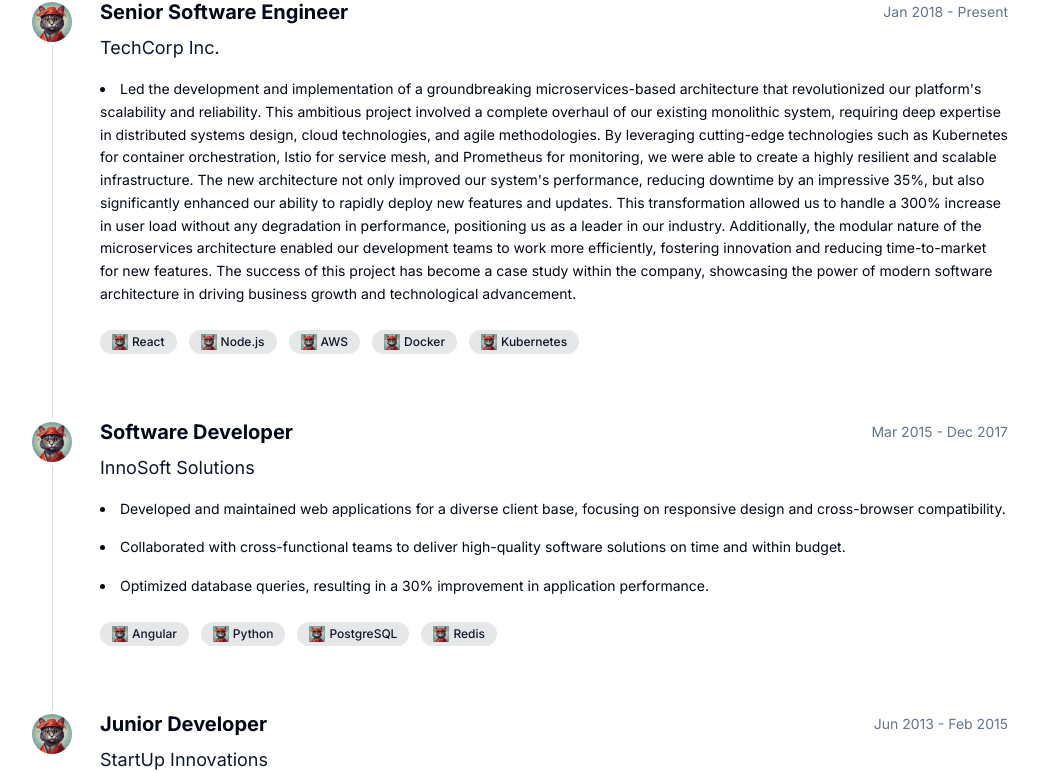
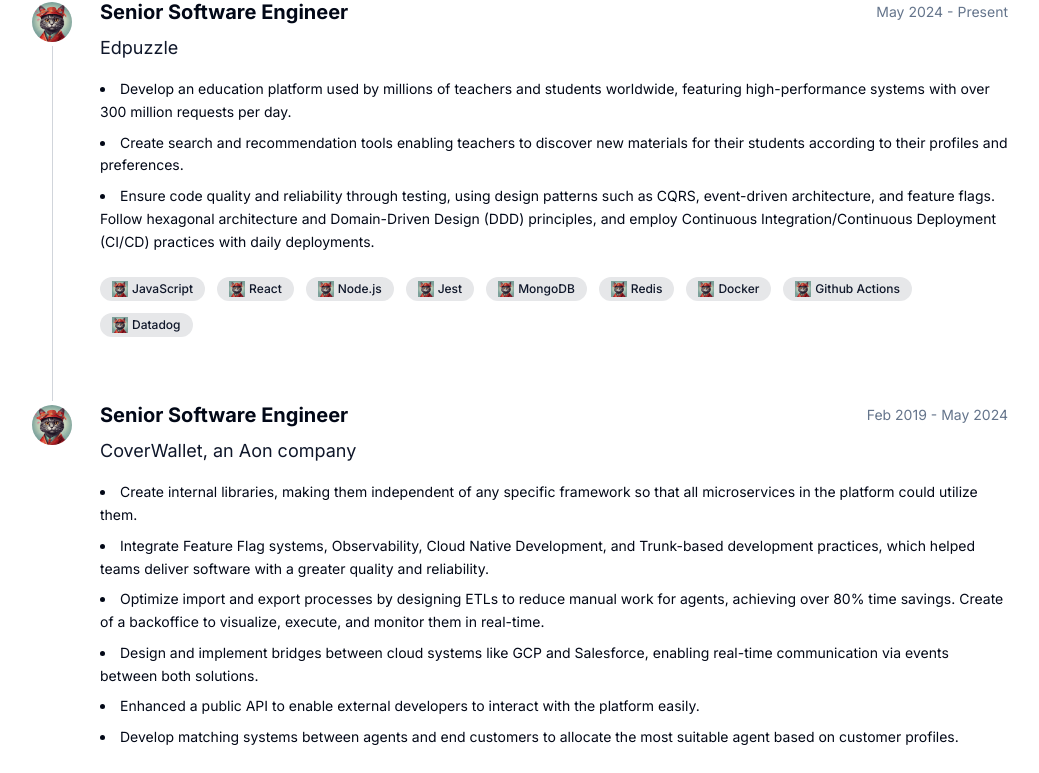
Before and after one commit to AlbertHernandez/alberthernandez.dev, a Next.js app: page / in a window 1280 px wide. Shown: the part 1412-2185 px from the top of the page, without its empty margins (122-1161 px from the left). Built offline with nearby package versions, Linux system fonts and the light colour scheme.

Commit message:
v23
Signed-off-by: Albert Hernandez <alberthernandezdev@gmail.com>

```diff
--- a/src/app/page.tsx
+++ b/src/app/page.tsx
@@ -20,55 +20,53 @@
 
 const experiences = [
   {
-    company: "TechCorp Inc.",
+    company: "Edpuzzle",
     logo: "/cat.webp",
     role: "Senior Software Engineer",
-    period: "Jan 2018 - Present",
-    website: "https://techcorp.example.com",
+    period: "May 2024 - Present",
+    website: "https://edpuzzle.com",
     points: [
-      "Led the development and implementation of a groundbreaking microservices-based architecture that revolutionized our platform's scalability and reliability. This ambitious project involved a complete overhaul of our existing monolithic system, requiring deep expertise in distributed systems design, cloud technologies, and agile methodologies. By leveraging cutting-edge technologies such as Kubernetes for container orchestration, Istio for service mesh, and Prometheus for monitoring, we were able to create a highly resilient and scalable infrastructure. The new architecture not only improved our system's performance, reducing downtime by an impressive 35%, but also significantly enhanced our ability to rapidly deploy new features and updates. This transformation allowed us to handle a 300% increase in user load without any degradation in performance, positioning us as a leader in our industry. Additionally, the modular nature of the microservices architecture enabled our development teams to work more efficiently, fostering innovation and reducing time-to-market for new features. The success of this project has become a case study within the company, showcasing the power of modern software architecture in driving business growth and technological advancement.",
+      "Develop an education platform used by millions of teachers and students worldwide, featuring high-performance systems with over 300 million requests per day.",
+      "Create search and recommendation tools enabling teachers to discover new materials for their students according to their profiles and preferences.",
+      "Ensure code quality and reliability through testing, using design patterns such as CQRS, event-driven architecture, and feature flags. Follow hexagonal architecture and Domain-Driven Design (DDD) principles, and employ Continuous Integration/Continuous Deployment (CI/CD) practices with daily deployments.",
     ],
     technologies: [
+      { name: "JavaScript", icon: "/cat.webp" },
       { name: "React", icon: "/cat.webp" },
       { name: "Node.js", icon: "/cat.webp" },
-      { name: "AWS", icon: "/cat.webp" },
+      { name: "Jest", icon: "/cat.webp" },
+      { name: "MongoDB", icon: "/cat.webp" },
+      { name: "Redis", icon: "/cat.webp" },
       { name: "Docker", icon: "/cat.webp" },
-      { name: "Kubernetes", icon: "/cat.webp" },
+      { name: "Github Actions", icon: "/cat.webp" },
+      { name: "Datadog", icon: "/cat.webp" },
     ],
   },
   {
-    company: "InnoSoft Solutions",
+    company: "CoverWallet, an Aon company",
     logo: "/cat.webp",
-    role: "Software Developer",
-    period: "Mar 2015 - Dec 2017",
-    website: "https://techcorp.example.com",
+    role: "Senior Software Engineer",
+    period: "Feb 2019 - May 2024",
+    website: "https://www.coverwallet.com/",
     points: [
-      "Developed and maintained web applications for a diverse client base, focusing on responsive design and cross-browser compatibility.",
-      "Collaborated with cross-functional teams to deliver high-quality software solutions on time and within budget.",
-      "Optimized database queries, resulting in a 30% improvement in application performance.",
+      "Create internal libraries, making them independent of any specific framework so that all microservices in the platform could utilize them.",
+      "Integrate Feature Flag systems, Observability, Cloud Native Development, and Trunk-based development practices, which helped teams deliver software with a greater quality and reliability.",
+      "Optimize import and export processes by designing ETLs to reduce manual work for agents, achieving over 80% time savings. Create of a backoffice to visualize, execute, and monitor them in real-time.",
+      "Design and implement bridges between cloud systems like GCP and Salesforce, enabling real-time communication via events between both solutions.",
+      "Enhanced a public API to enable external developers to interact with the platform easily.",
+      "Develop matching systems between agents and end customers to allocate the most suitable agent based on customer profiles.",
     ],
     technologies: [
-      { name: "Angular", icon: "/cat.webp" },
-      { name: "Python", icon: "/cat.webp" },
-      { name: "PostgreSQL", icon: "/cat.webp" },
+      { name: "TypeScript", icon: "/cat.webp" },
+      { name: "Node.js", icon: "/cat.webp" },
+      { name: "NestJS", icon: "/cat.webp" },
+      { name: "Jest", icon: "/cat.webp" },
+      { name: "MongoDB", icon: "/cat.webp" },
       { name: "Redis", icon: "/cat.webp" },
-    ],
-  },
-  {
-    company: "StartUp Innovations",
-    logo: "/cat.webp",
-    role: "Junior Developer",
-    period: "Jun 2013 - Feb 2015",
-    website: "https://techcorp.example.com",
-    points: [
-      "Assisted in front-end development for various web and mobile applications.",
-      "Participated in code reviews, improving code quality and learning best practices.",
-      "Contributed to mobile app projects, gaining experience in cross-platform development.",
-    ],
-    technologies: [
-      { name: "JavaScript", icon: "/cat.webp" },
-      { name: "React Native", icon: "/cat.webp" },
-      { name: "Firebase", icon: "/cat.webp" },
+      { name: "Docker", icon: "/cat.webp" },
+      { name: "Kubernetes", icon: "/cat.webp" },
+      { name: "CircleCI", icon: "/cat.webp" },
+      { name: "Datadog", icon: "/cat.webp" },
     ],
   },
 ];
@@ -429,7 +427,7 @@
                       {exp.company}
                       <ExternalLink className="ml-1 h-4 w-4 opacity-0 group-hover:opacity-100 transition-opacity" />
                     </a>
-                    <ul className="list-disc list-inside mb-6 space-y-4">
+                    <ul className="list-disc list-inside mb-6 space-y-2">
                       {exp.points.map((point, i) => (
                         <li key={i} className="text-sm leading-relaxed">
                           {point}
```
